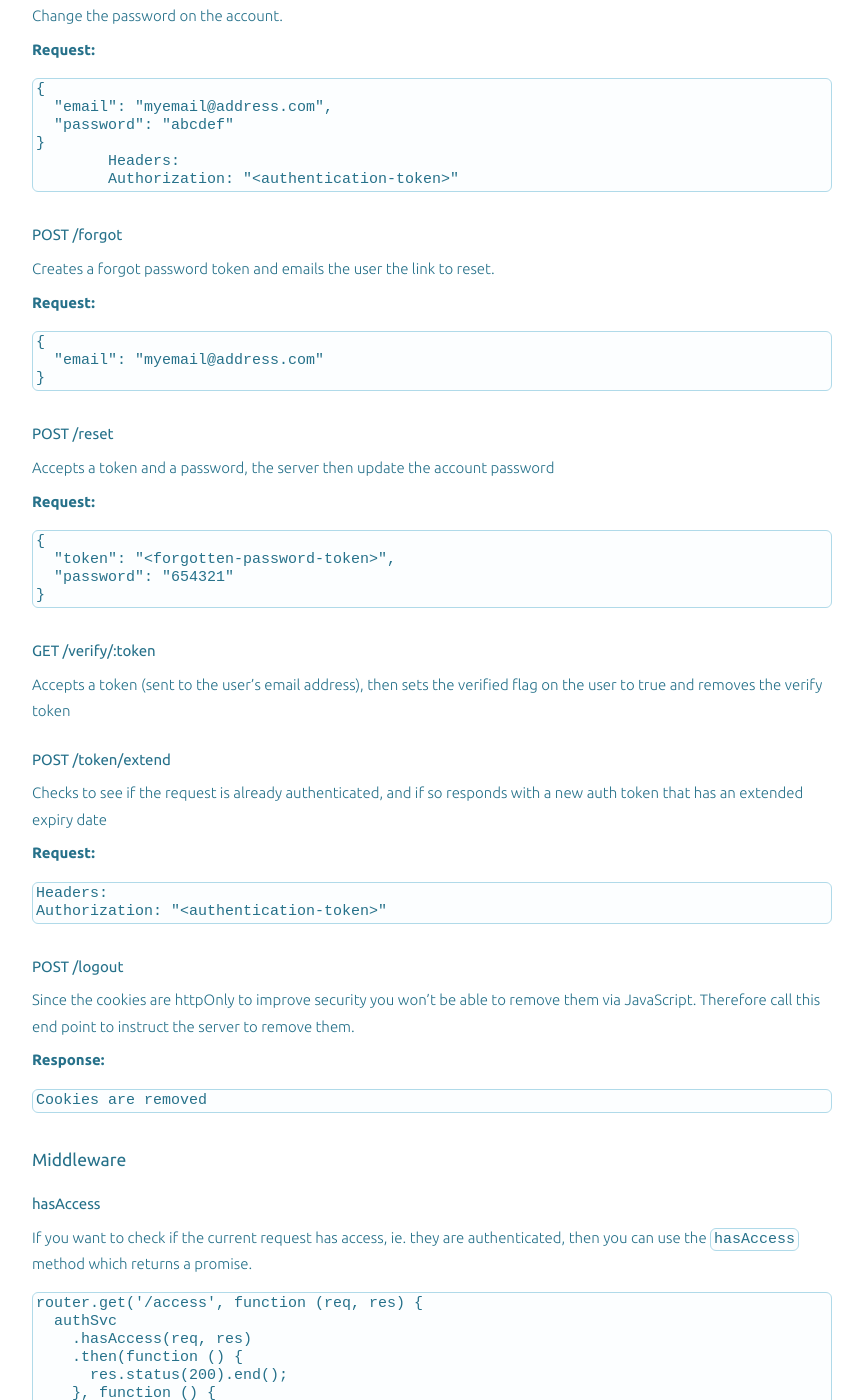
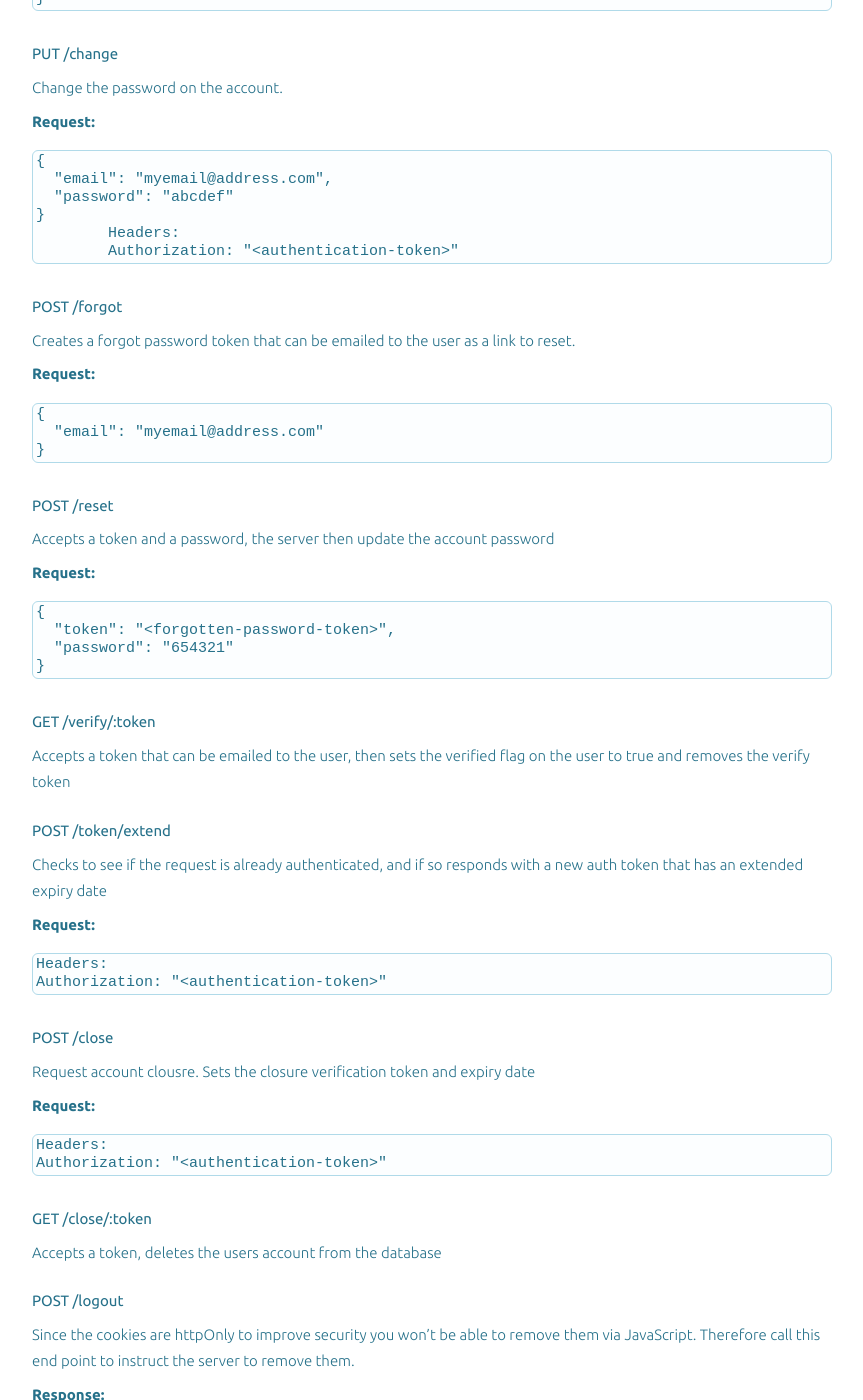
Before and after one commit to andmarkan/GrumpyWizards.github.io, a Jekyll site: the page built from _posts/2015-02-02-darklord.markdown, in a window 1280 px wide and 1400 px high, scrolled down 2572 px. Shown: the whole window, without its empty margins (208-1071 px from the left). Built offline with Jekyll 4.4.1, drawn with Linux system fonts in a browser that asks for light colours; some of the changed text lies outside the part shown.

Commit message:
Update 2015-02-02-darklord.markdown

```diff
--- a/_posts/2015-02-02-darklord.markdown
+++ b/_posts/2015-02-02-darklord.markdown
@@ -5,6 +5,8 @@ description: "NodeJS Authentication Solution"
 intro: "Stateless JWT based authentication server"
 github: "https://github.com/GrumpyWizards/DarkLord"
 ---
+
+## DarkLord - JWT based stateless authentication
 
 DarkLord is designed to work with Express and provides a configurable authentication solution. It will provide you with a set of API end points straight out of the box. It also has a default User model and Mongo connectivity, however you can easily provide your own.
 
@@ -79,7 +83,7 @@ Generate an authentication token.
     }
 
 #### POST /register
-Create an account and generate an authentication token. Sets the verified flag to false and creates a verified token to email to the user.
+Create an account and generate an authentication token. Sets the verified flag to false and creates a verified token
 
 **Request:**
 
@@ -108,7 +112,7 @@ Change the password on the account.
 		Authorization: "<authentication-token>"
 
 #### POST /forgot
-Creates a forgot password token and emails the user the link to reset.
+Creates a forgot password token that can be emailed to the user as a link to reset.
 
 **Request:**
 
@@ -127,8 +131,7 @@ Accepts a token and a password, the server then update the account password
     }
 
 #### GET /verify/:token
-Accepts a token (sent to the user's email address), then sets the verified flag on the user to true and removes the verify token
-
+Accepts a token that can be emailed to the user, then sets the verified flag on the user to true and removes the verify token
 
 #### POST /token/extend
 Checks to see if the request is already authenticated, and if so responds with a new auth token that has an extended expiry date
@@ -137,6 +140,17 @@ Checks to see if the request is already authenticated, and if so responds with a
 
 	Headers:
 	Authorization: "<authentication-token>"
+
+#### POST /close
+Request account clousre. Sets the closure verification token and expiry date
+
+**Request:**
+
+	Headers:
+	Authorization: "<authentication-token>"
+
+#### GET /close/:token
+Accepts a token, deletes the users account from the database
 
 #### POST /logout
 Since the cookies are httpOnly to improve security you won't be able to remove them via JavaScript. Therefore call this end point to instruct the server to remove them.
```
Also changed, not shown: other parts of _posts/2015-02-02-darklord.markdown (+5 -1 lines).
